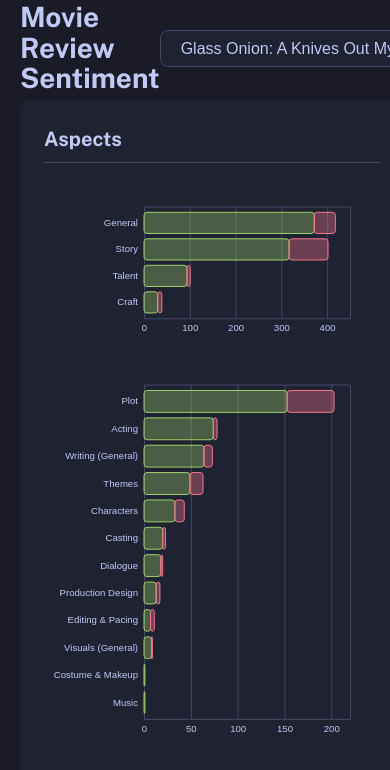
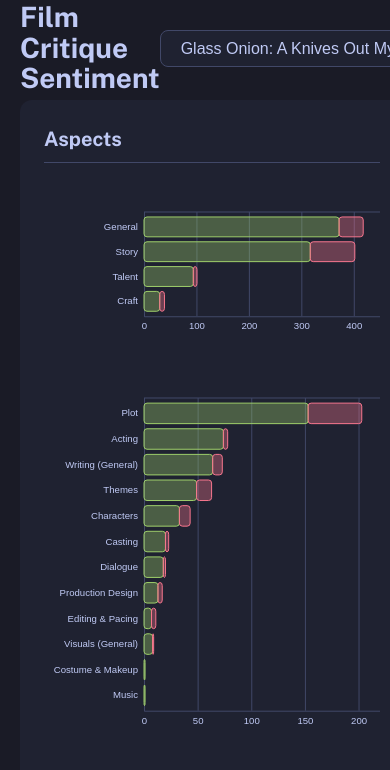
Before and after one commit to wjeff9/movie-sentiment-visualizer, a React (Vite) app in the folder frontend/: page / in a window 390 px wide. Shown: the top 770 px of the page. Built offline with nearby package versions, Linux system fonts and the light colour scheme.

Commit message:
widen bar charts

```diff
--- a/frontend/src/App.jsx
+++ b/frontend/src/App.jsx
@@ -17,7 +17,7 @@
     <div className='app-container'>
       <SVGDefs colors={colors} />
       <header>
-        <h1>Movie Review Sentiment</h1>
+        <h1>Film Critique Sentiment</h1>
         <MovieFilter
           movies={dashboard.movieTitles}
           activeMovie={dashboard.activeMovie}
--- a/frontend/src/components/AspectPanel.jsx
+++ b/frontend/src/components/AspectPanel.jsx
@@ -17,7 +17,7 @@
     setTooltip
 }) {
     const [chartRef, chartDims] = useChartDimensions();
-    const chartMargins = { top: 20, right: 30, bottom: 40, left: 100 };
+    const chartMargins = { top: 25, right: 0, bottom: 50, left: 100 };
     const gap = 20; // 1.25rem from Dashboard.css
 
     // Calculate proportional heights so both charts share exact same bar bandwidth
--- a/frontend/src/components/BarChart.jsx
+++ b/frontend/src/components/BarChart.jsx
@@ -165,7 +165,7 @@
             <BarHitbox
                 x={-margin.left}
                 y={yScale(aspect) - (yScale.step() - yScale.bandwidth()) / 2}
-                width={innerWidth + margin.left}
+                width={innerWidth + margin.left + margin.right}
                 height={yScale.step()}
                 borderRadius={barRadius}
                 isHovered={isHovered}
```
